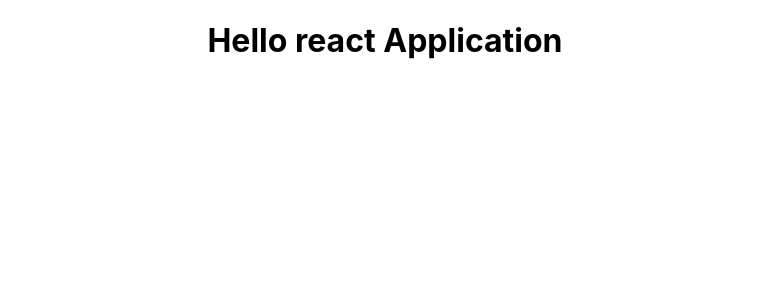
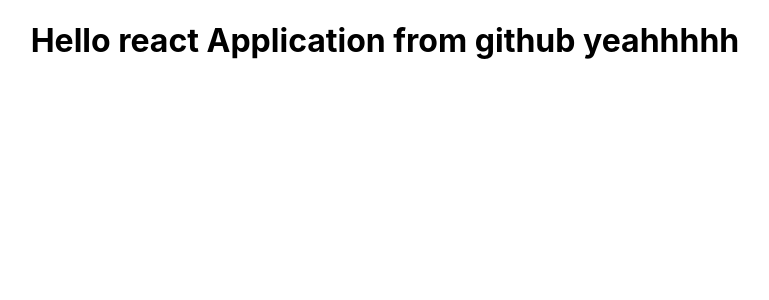
Before and after one commit to mohammedismayil/reactMERN, a React (Create React App) app: page / in a window 1280 px wide. Shown: the top 300 px of the page, without its empty margins (255-1024 px from the left). Built offline with nearby package versions, Linux system fonts and the light colour scheme.

Commit message:
created actions file

```diff
--- a/src/App.js
+++ b/src/App.js
@@ -6,7 +6,7 @@ function App() {
     <div className="App">
     <div>
       <h1>
-        Hello react Application
+        Hello react Application from github yeahhhhh
       </h1>
     </div>
     </div>
```
